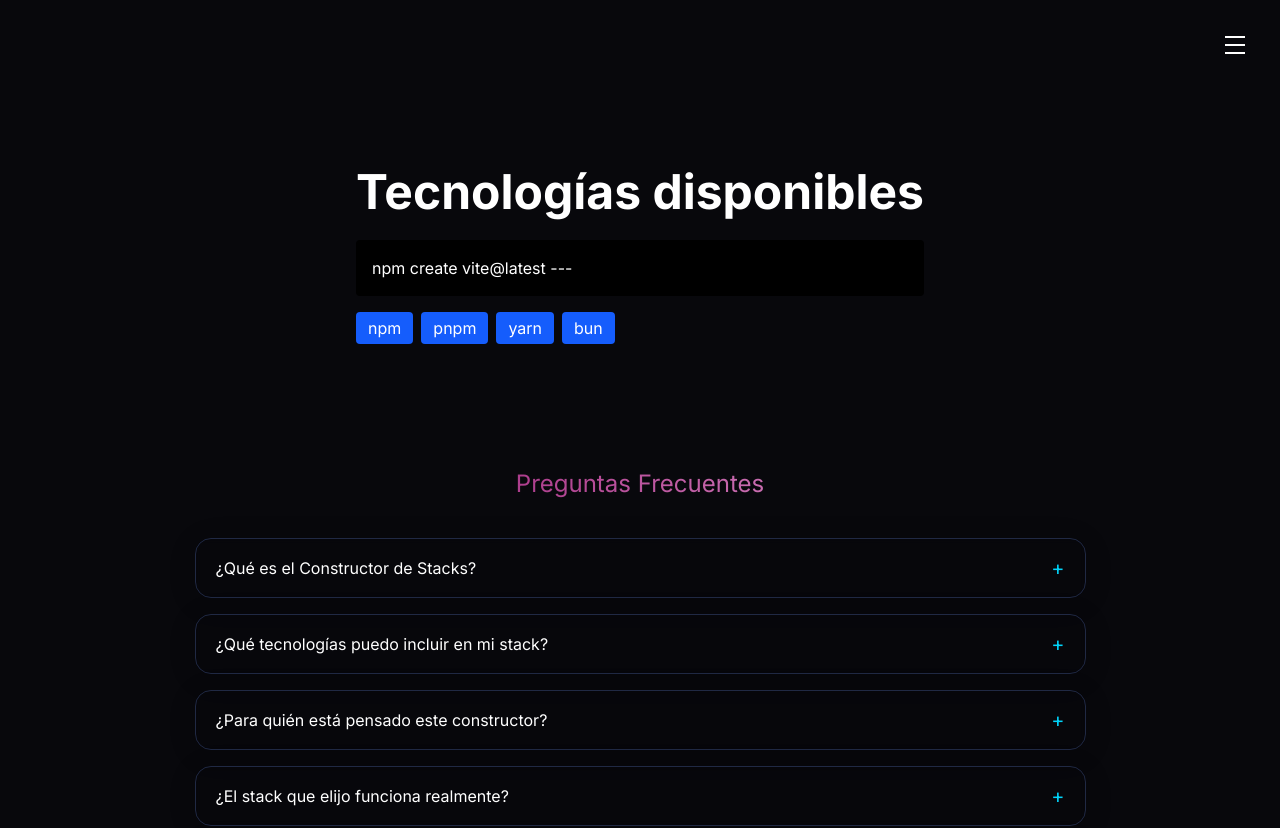
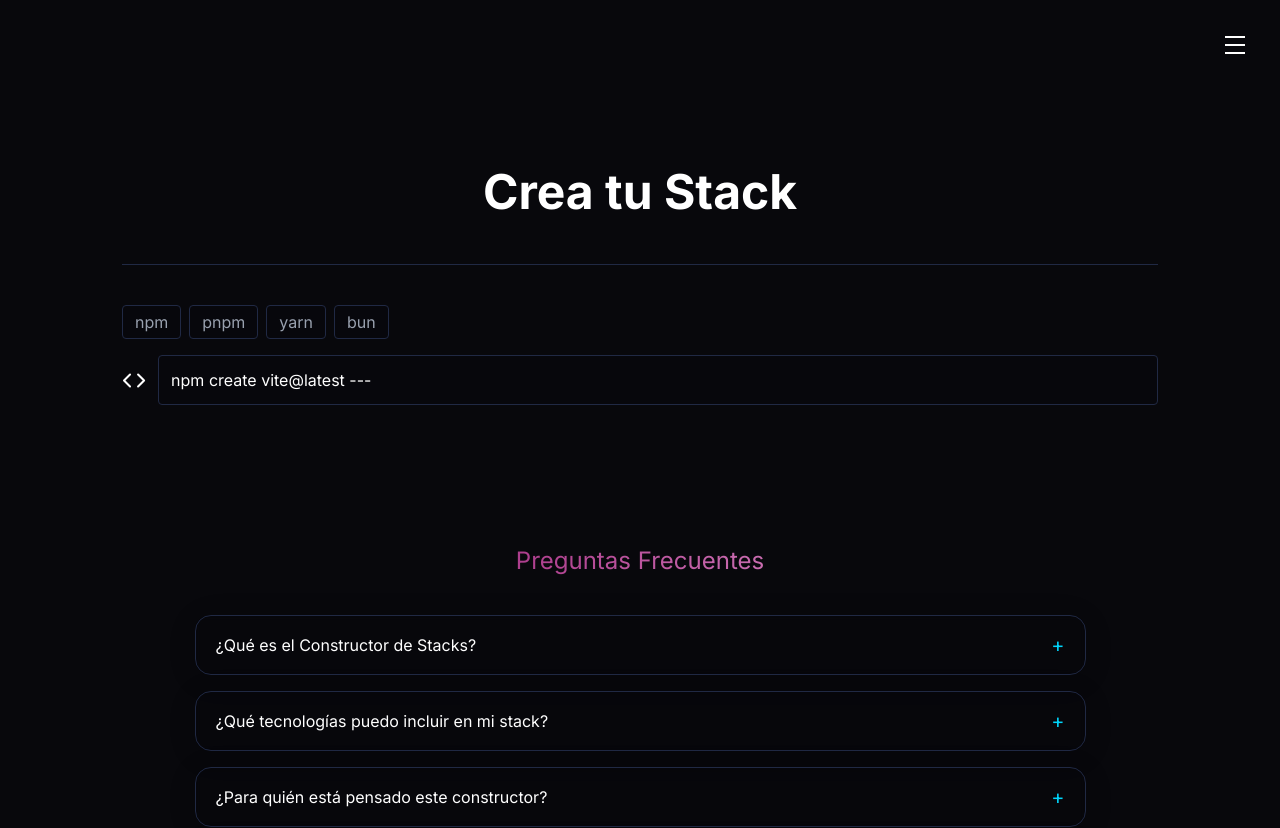
Before and after one commit to ManuelDavGomez/Personal-Stacking, a Next.js app: page /pages/builder in a window 1280 px wide. Shown: the top 828 px of the page. Built offline with nearby package versions, Linux system fonts and the light colour scheme.

Commit message:
Avances en el Builder, se agrego el copiar en clipboard

```diff
--- a/src/app/pages/builder/page.js
+++ b/src/app/pages/builder/page.js
@@ -7,6 +7,7 @@ import PagesLayout from "../../pagesLayout.jsx";
 
 export default function Page() {
   const [selectedText, setSelectedText] = useState("npm");
+  const [copiado, setCopiado] = useState(false);
 
   // const [addedOptions, setAddedOptions] = useState([]);
 
@@ -27,28 +28,69 @@ export default function Page() {
     setSelectedText(value);
   };
 
+  const copiar = async () => {
+    try {
+      await navigator.clipboard.writeText(
+        `${selectedText} create vite@latest --- `
+      );
+      setCopiado(true);
+      setTimeout(() => setCopiado(false), 2000);
+    } catch (err) {
+      console.error("Error al copiar al portapapeles: ", err);
+    }
+  };
+
   return (
-    <PagesLayout>
-      <div className="p-8">
-        <h1 className="text-2xl font-bold mb-4">Tecnologías disponibles</h1>
-
-        <main>
-          <div className="mb-4 bg-black text-white p-4 rounded">
-            <code>{selectedText} create vite@latest --- </code>
-          </div>
-
-          <div className="flex flex-wrap gap-2">
+    <>
+      <section className="flex justify-center flex-col items-center w-full p-5 pt-32 pb-20">
+        <section className="p-8 flex justify-center flex-col items-center w-[100%] min-[1150px]:w-[1100px] min-[450px]:w-[80%] min-[768px]:w-full min-[1300px]:w-[1300px] min-[1500px]:w-[1400px]">
+          <h1 className="text-2xl font-bold mb-10 text-center">
+            Crea tu Stack
+          </h1>
+          <hr className="w-full border-t border-[#202944] mb-10" />
+          <article className="flex justify-center flex-col w-full">
+            <section className="flex items-center flex-wrap gap-2">
               {options.map((opt, idx) => (
                 <button
                   key={idx}
                   onClick={() => handleClick(opt.value)}
-                className="bg-blue-600 text-white px-3 py-1 rounded hover:bg-blue-800 transition"
+                  className=" bg-[#08080c73] border border-[#202944] text-gray-400 px-3 py-1 rounded hover:bg-[#1b31573d] hover:text-white transition cursor-pointer"
                 >
                   {opt.label}
                 </button>
               ))}
-          </div>
-        </main>
+            </section>
+
+            <article className="flex justify-center items-center flex-row">
+              <svg
+                className="mr-3"
+                xmlns="http://www.w3.org/2000/svg"
+                width="25"
+                height="25"
+                viewBox="0 0 24 24"
+                fill="none"
+                stroke="#ffffff"
+                stroke-width="2"
+                stroke-linecap="round"
+                stroke-linejoin="round"
+              >
+                <polyline points="16 18 22 12 16 6"></polyline>
+                <polyline points="8 6 2 12 8 18"></polyline>
+              </svg>
+              <section
+                onClick={copiar}
+                className="my-4 bg-[#08080c73] border border-[#202944] text-white p-3 rounded w-[100%] flex justify-between items-center cursor-pointer"
+              >
+                <code>{selectedText} create vite@latest --- </code>
+
+                {copiado && (
+                  <span className=" top-2 right-3 text-sm text-green-400">
+                    ¡Copiado!
+                  </span>
+                )}
+              </section>
+            </article>
+          </article>
 
           {/* <main className="p-10">
           <div className="mb-4 bg-black text-white p-4 rounded">
@@ -67,7 +109,8 @@ export default function Page() {
             ))}
           </div>
         </main> */}
-      </div>
-    </PagesLayout>
+        </section>
+      </section>
+    </>
   );
 }
```
Also changed, not shown: package.json (+5 -4 lines), 1 other file (tests, documents, lock files or other folders). Lines whose indentation alone changed are shown as unchanged.
